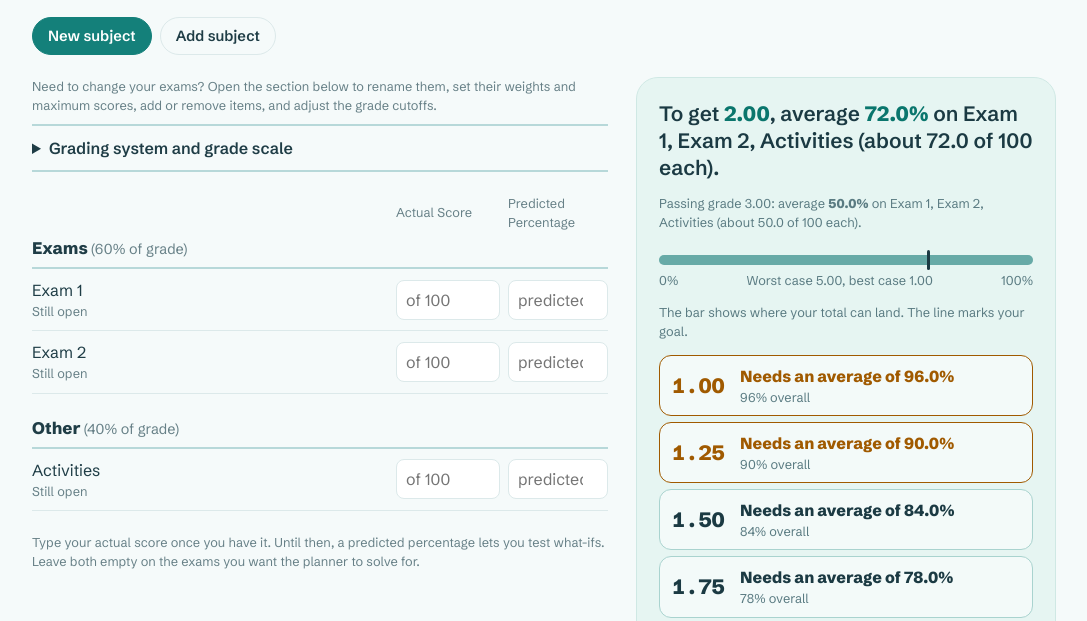
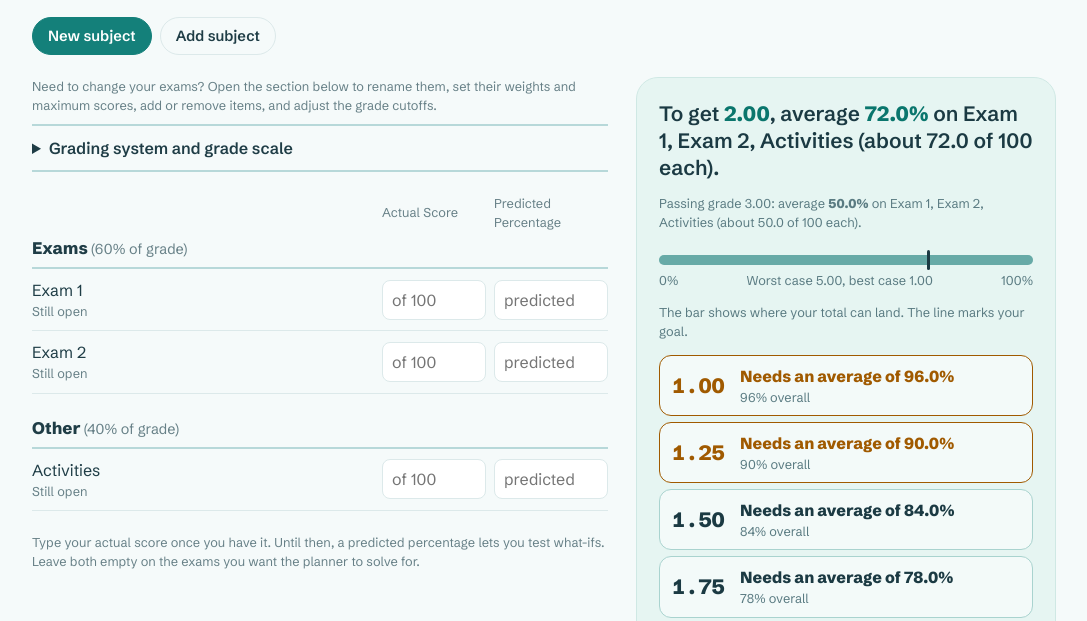
Before and after one commit to michaelracho/am-i-cooked, a plain HTML site: page index.html in a window 1280 px wide. Shown: the part 120-741 px from the top of the page, without its empty margins (96-1183 px from the left). Drawn offline with Linux system fonts and the light colour scheme.

```diff
--- a/index.html
+++ b/index.html
@@ -123,7 +123,7 @@
       }
       .row {
         display: grid;
-        grid-template-columns: minmax(0, 1fr) 104px 100px;
+        grid-template-columns: minmax(0, 1fr) 104px 114px;
         gap: 8px;
         align-items: center;
         padding: 9px 0;
```
